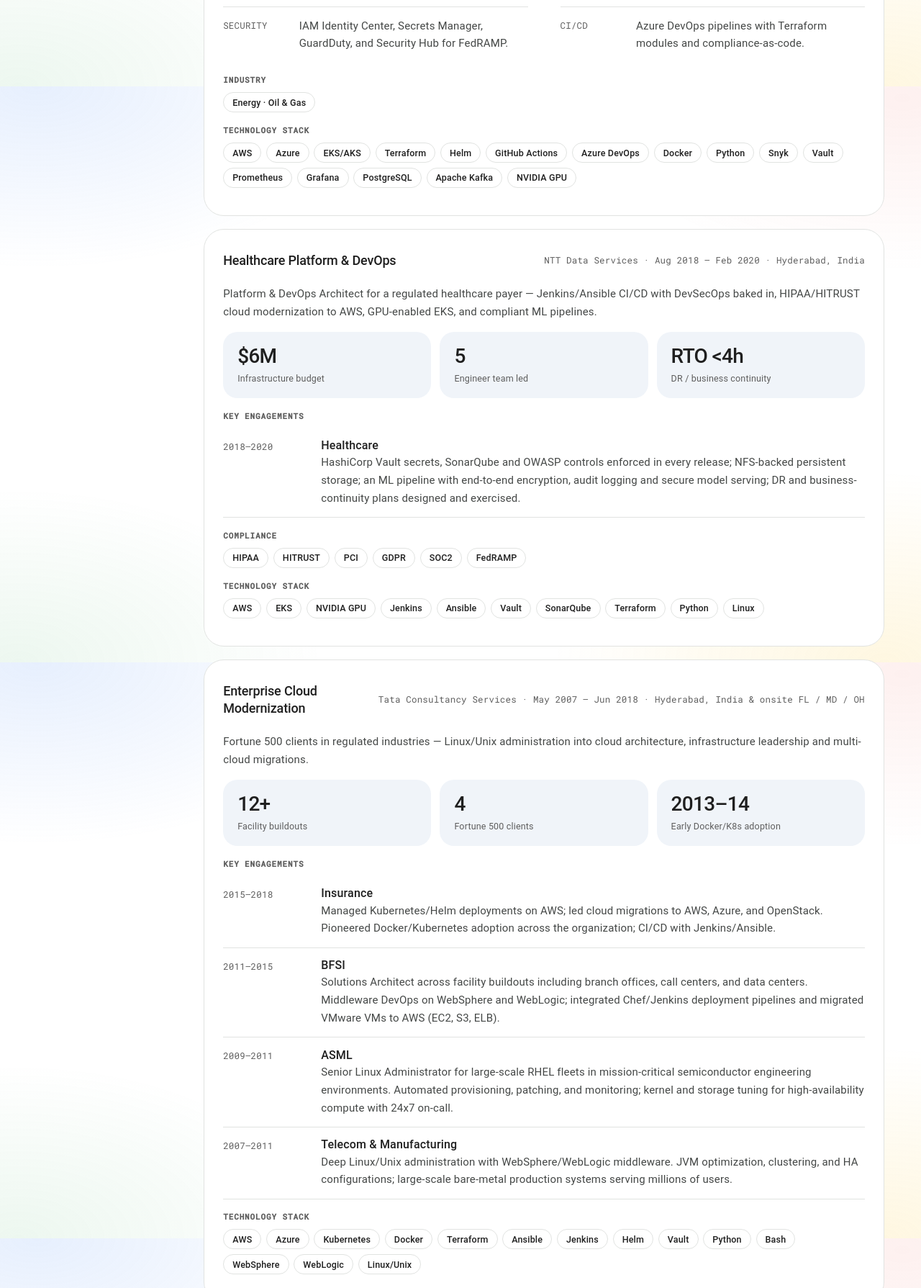
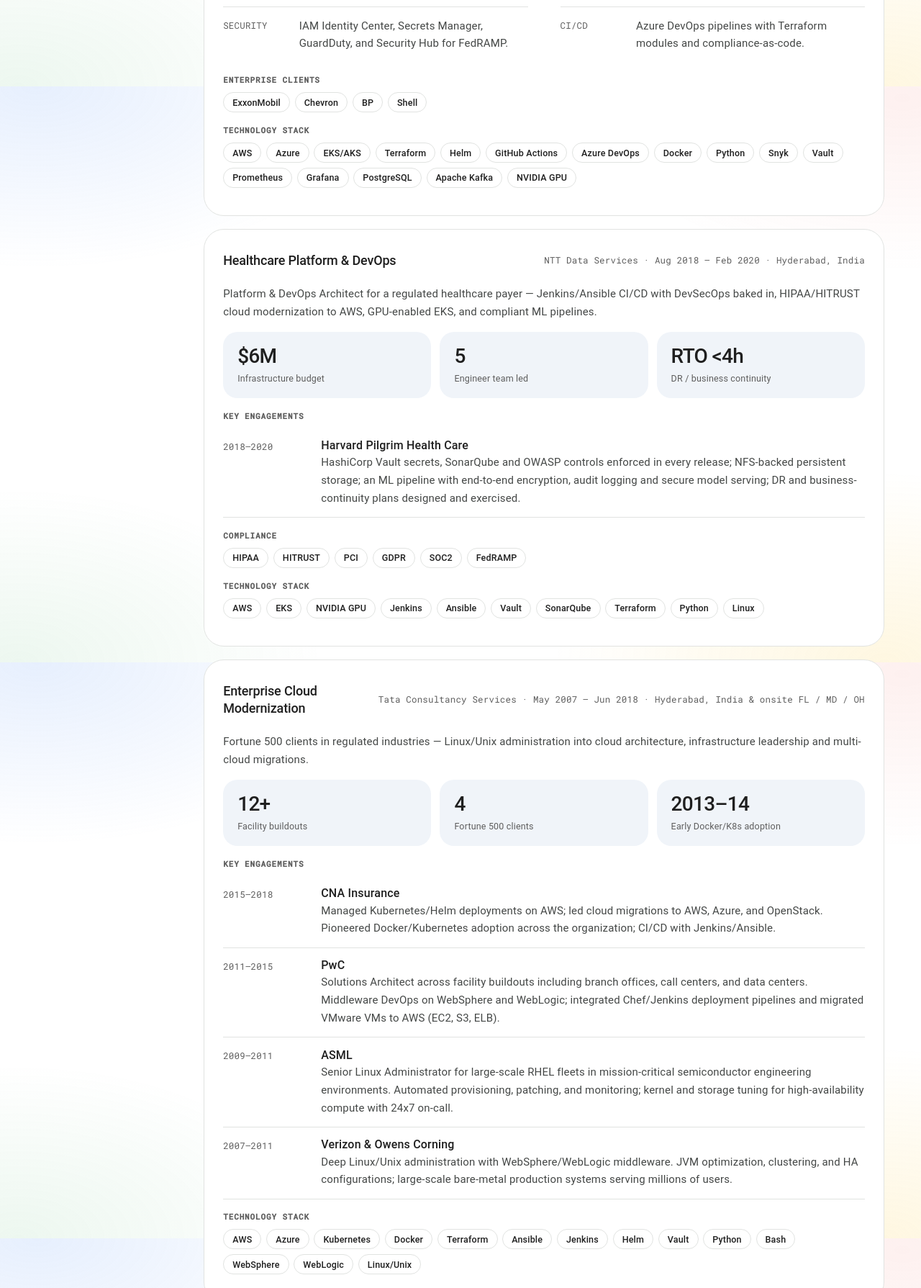
Before and after one commit to schundu007/chundu, a plain HTML site: page projects/index.html in a window 1280 px wide. Shown: the part 3080-4869 px from the top of the page at 72% size. Drawn offline with Linux system fonts and the light colour scheme; no server answers; a web font is replaced by a local one.

Commit message:
content: limit industries-not-clients to the homepage strip
Restore client names in the experience timeline, hero lede, projects ledger
and OSDU card; only the scrolling strip shows industries.

Co-Authored-By: Claude Opus 5.5 <noreply@anthropic.com>

```diff
--- a/projects/index.html
+++ b/projects/index.html
@@ -336,9 +336,12 @@
                         </div>
                         </div>
                         </div>
-                        <div class="sub-label">Industry</div>
+                        <div class="sub-label">Enterprise Clients</div>
                         <div class="row-tags">
-                            <span class="tag">Energy · Oil &amp; Gas</span>
+                            <span class="tag">ExxonMobil</span>
+                            <span class="tag">Chevron</span>
+                            <span class="tag">BP</span>
+                            <span class="tag">Shell</span>
                         </div>
                         <div class="sub-label">Technology Stack</div>
                         <div class="row-tags">
@@ -378,7 +381,7 @@
                         <div class="sub-label">Key Engagements</div>
                         <div class="ledger-row">
                             <div class="ledger-meta">2018–2020</div>
-                            <div><div class="ledger-title">Healthcare</div><div class="ledger-sub">HashiCorp Vault secrets, SonarQube and OWASP controls enforced in every release; NFS-backed persistent storage; an ML pipeline with end-to-end encryption, audit logging and secure model serving; DR and business-continuity plans designed and exercised.</div></div>
+                            <div><div class="ledger-title">Harvard Pilgrim Health Care</div><div class="ledger-sub">HashiCorp Vault secrets, SonarQube and OWASP controls enforced in every release; NFS-backed persistent storage; an ML pipeline with end-to-end encryption, audit logging and secure model serving; DR and business-continuity plans designed and exercised.</div></div>
                         </div>
                         <div class="sub-label">Compliance</div>
                         <div class="row-tags">
@@ -421,11 +424,11 @@
                         <div class="sub-label">Key Engagements</div>
                         <div class="ledger-row">
                             <div class="ledger-meta">2015–2018</div>
-                            <div><div class="ledger-title">Insurance</div><div class="ledger-sub">Managed Kubernetes/Helm deployments on AWS; led cloud migrations to AWS, Azure, and OpenStack. Pioneered Docker/Kubernetes adoption across the organization; CI/CD with Jenkins/Ansible.</div></div>
+                            <div><div class="ledger-title">CNA Insurance</div><div class="ledger-sub">Managed Kubernetes/Helm deployments on AWS; led cloud migrations to AWS, Azure, and OpenStack. Pioneered Docker/Kubernetes adoption across the organization; CI/CD with Jenkins/Ansible.</div></div>
                         </div>
                         <div class="ledger-row">
                             <div class="ledger-meta">2011–2015</div>
-                            <div><div class="ledger-title">BFSI</div><div class="ledger-sub">Solutions Architect across facility buildouts including branch offices, call centers, and data centers. Middleware DevOps on WebSphere and WebLogic; integrated Chef/Jenkins deployment pipelines and migrated VMware VMs to AWS (EC2, S3, ELB).</div></div>
+                            <div><div class="ledger-title">PwC</div><div class="ledger-sub">Solutions Architect across facility buildouts including branch offices, call centers, and data centers. Middleware DevOps on WebSphere and WebLogic; integrated Chef/Jenkins deployment pipelines and migrated VMware VMs to AWS (EC2, S3, ELB).</div></div>
                         </div>
                         <div class="ledger-row">
                             <div class="ledger-meta">2009–2011</div>
@@ -433,7 +436,7 @@
                         </div>
                         <div class="ledger-row">
                             <div class="ledger-meta">2007–2011</div>
-                            <div><div class="ledger-title">Telecom &amp; Manufacturing</div><div class="ledger-sub">Deep Linux/Unix administration with WebSphere/WebLogic middleware. JVM optimization, clustering, and HA configurations; large-scale bare-metal production systems serving millions of users.</div></div>
+                            <div><div class="ledger-title">Verizon &amp; Owens Corning</div><div class="ledger-sub">Deep Linux/Unix administration with WebSphere/WebLogic middleware. JVM optimization, clustering, and HA configurations; large-scale bare-metal production systems serving millions of users.</div></div>
                         </div>
                         <div class="sub-label">Technology Stack</div>
                         <div class="row-tags">
```
Also changed, not shown: index.html (+4 -4 lines), opensource/index.html (+1 -1 lines), 1 other file.
